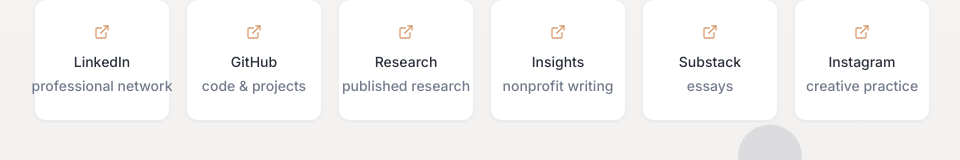
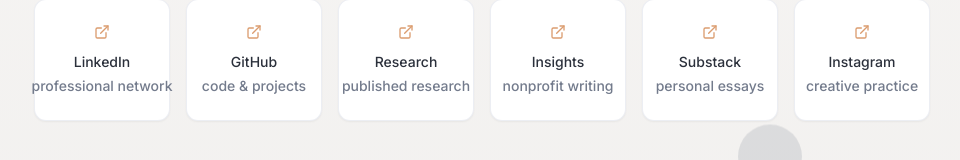
Before and after one commit to somyam/quirky-digital-me, a React (Vite) app: page / in a window 1280 px wide. Shown: the part 474-634 px from the top of the page, without its empty margins (158-1118 px from the left). Built offline with nearby package versions, Linux system fonts and the light colour scheme.

Commit message:
Code edited in Lovable Code Editor

```diff
--- a/src/components/PersonalHero.tsx
+++ b/src/components/PersonalHero.tsx
@@ -17,7 +17,7 @@ const PersonalHero = () => {
     { name: "GitHub", url: "https://github.com/somyam", description: "code & projects" },
     { name: "Research", url: "https://ascopubs.org/doi/abs/10.1200/JCO.2023.41.16_suppl.1561", description: "published research" },
     { name: "Insights", url: "https://insights.theberkeleygroup.org/successful-partnerships-between-human-service-nonprofits-and-healthcare-organizations-619490f90593", description: "nonprofit writing" },
-    { name: "Substack", url: "https://substack.com/@inthisskin?utm_source=user-menu", description: "essays" },
+    { name: "Substack", url: "https://substack.com/@inthisskin?utm_source=user-menu", description: "personal essays" },
     { name: "Instagram", url: "https://www.instagram.com/somyasart/", description: "creative practice" }
   ];
 
```
